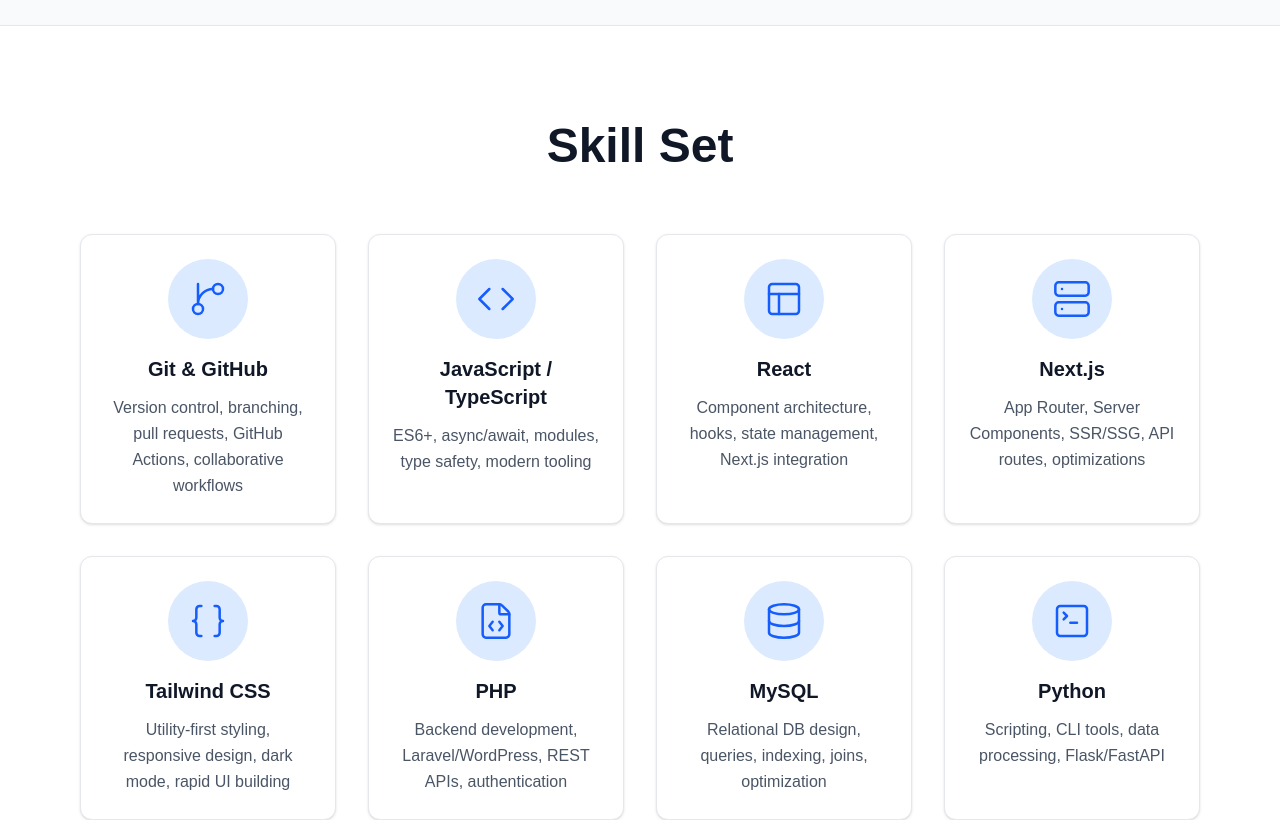
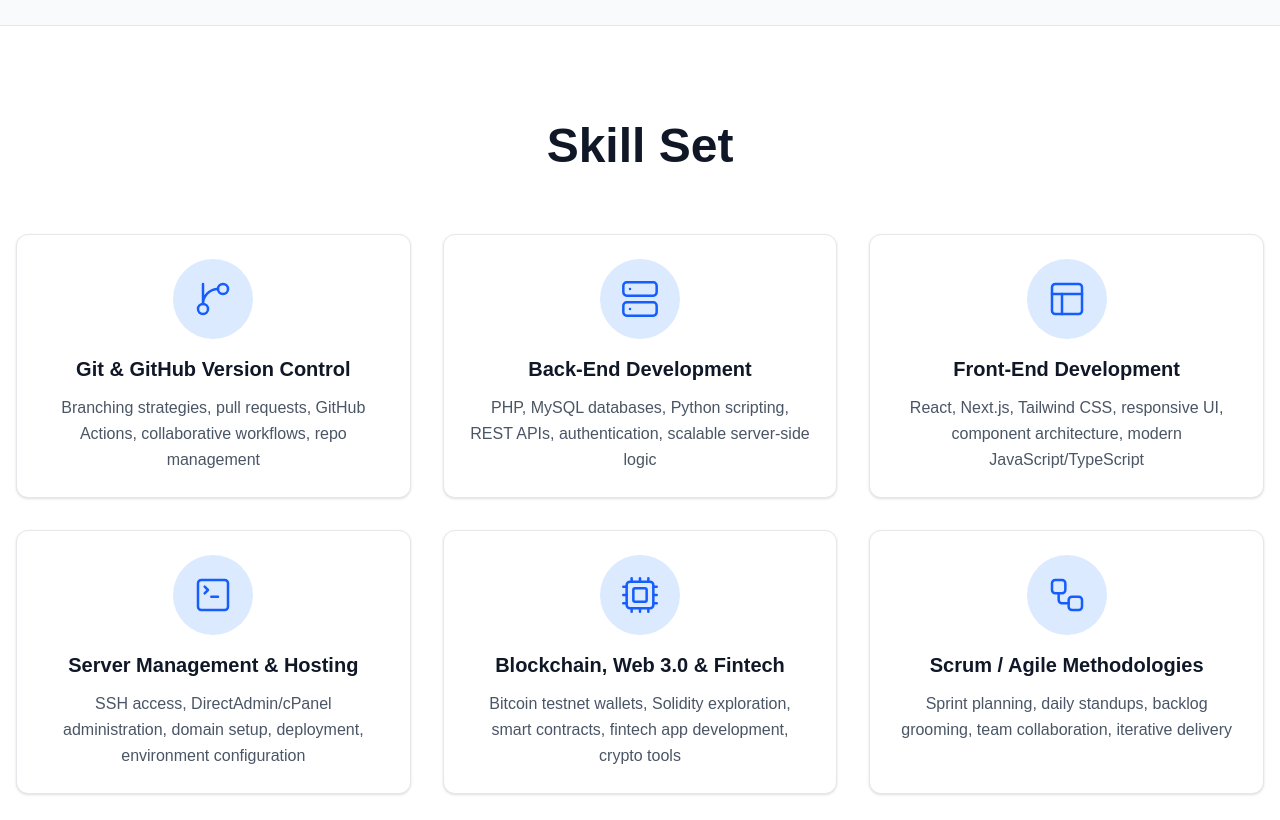
Before and after one commit to karlalhw/my-portfolio, a Next.js app: page / in a window 1280 px wide. Shown: the part 600-1420 px from the top of the page. Built offline with nearby package versions, Linux system fonts and the light colour scheme.

Commit message:
Expand Skill Set section on homepage with broader competencies (version control, server management, Scrum/Agile, Web3/Fintech)

```diff
--- a/app/page.tsx
+++ b/app/page.tsx
@@ -49,12 +49,12 @@
 
       {/* 2. Skills / Skill-Set Section */}
       <section className="py-16 md:py-24 bg-white dark:bg-gray-900 border-t border-gray-200 dark:border-gray-800">
-        <div className="container mx-auto px-4 max-w-6xl">
+        <div className="container mx-auto px-4 max-w-7xl">
           <h2 className="text-4xl md:text-5xl font-bold text-center mb-12 md:mb-16 text-gray-900 dark:text-white">
             Skill Set
           </h2>
 
-          <div className="grid grid-cols-1 sm:grid-cols-2 md:grid-cols-3 lg:grid-cols-4 gap-6 md:gap-8">
+          <div className="grid grid-cols-1 sm:grid-cols-2 md:grid-cols-3 lg:grid-cols-3 gap-6 md:gap-8">
             {skills.map((skill) => (
               <SkillCard
                 key={skill.name}
--- a/data/skills.tsx
+++ b/data/skills.tsx
@@ -1,13 +1,15 @@
-// data/skills.ts
+// data/skills.tsx
 import {
   GitBranch,
+  Server,
   Code,
+  Layout,
+  TerminalSquare,
   Database,
-  Server,
-  TerminalSquare,
-  FileCode,
-  Braces,
-  Layout
+  Cpu,
+  Globe,
+  Workflow,
+  Lock,
 } from "lucide-react";
 
 export type Skill = {
@@ -19,43 +21,33 @@
 export const skills: Skill[] = [
   {
     icon: <GitBranch size={40} strokeWidth={1.5} />,
-        name: "Git & GitHub",
-        description: "Version control, branching, pull requests, GitHub Actions, collaborative workflows",
+    name: "Git & GitHub Version Control",
+    description: "Branching strategies, pull requests, GitHub Actions, collaborative workflows, repo management",
   },
   {
-        icon: <Code size={40} strokeWidth={1.5} />,
-        name: "JavaScript / TypeScript",
-        description: "ES6+, async/await, modules, type safety, modern tooling",
+    icon: <Server size={40} strokeWidth={1.5} />,
+    name: "Back-End Development",
+    description: "PHP, MySQL databases, Python scripting, REST APIs, authentication, scalable server-side logic",
   },
   {
     icon: <Layout size={40} strokeWidth={1.5} />,
-        name: "React",
-        description: "Component architecture, hooks, state management, Next.js integration",
-    },
-    {
-        icon: <Server size={40} strokeWidth={1.5} />,
-        name: "Next.js",
-        description: "App Router, Server Components, SSR/SSG, API routes, optimizations",
-    },
-    {
-        icon: <Braces size={40} strokeWidth={1.5} />,
-        name: "Tailwind CSS",
-        description: "Utility-first styling, responsive design, dark mode, rapid UI building",
-    },
-    {
-        icon: <FileCode size={40} strokeWidth={1.5} />,
-        name: "PHP",
-        description: "Backend development, Laravel/WordPress, REST APIs, authentication",
-    },
-    {
-        icon: <Database size={40} strokeWidth={1.5} />,
-        name: "MySQL",
-        description: "Relational DB design, queries, indexing, joins, optimization",
+    name: "Front-End Development",
+    description: "React, Next.js, Tailwind CSS, responsive UI, component architecture, modern JavaScript/TypeScript",
   },
   {
     icon: <TerminalSquare size={40} strokeWidth={1.5} />,
-        name: "Python",
-        description: "Scripting, CLI tools, data processing, Flask/FastAPI",
+    name: "Server Management & Hosting",
+    description: "SSH access, DirectAdmin/cPanel administration, domain setup, deployment, environment configuration",
   },
-    // Add more – search icons at https://lucide.dev/icons
+  {
+    icon: <Cpu size={40} strokeWidth={1.5} />,
+    name: "Blockchain, Web 3.0 & Fintech",
+    description: "Bitcoin testnet wallets, Solidity exploration, smart contracts, fintech app development, crypto tools",
+  },
+  {
+    icon: <Workflow size={40} strokeWidth={1.5} />,
+    name: "Scrum / Agile Methodologies",
+    description: "Sprint planning, daily standups, backlog grooming, team collaboration, iterative delivery",
+  },
+  // Add more if you have other skills (e.g. Database Design, API Security, etc.)
 ];
```
Lines whose indentation alone changed are shown as unchanged.
